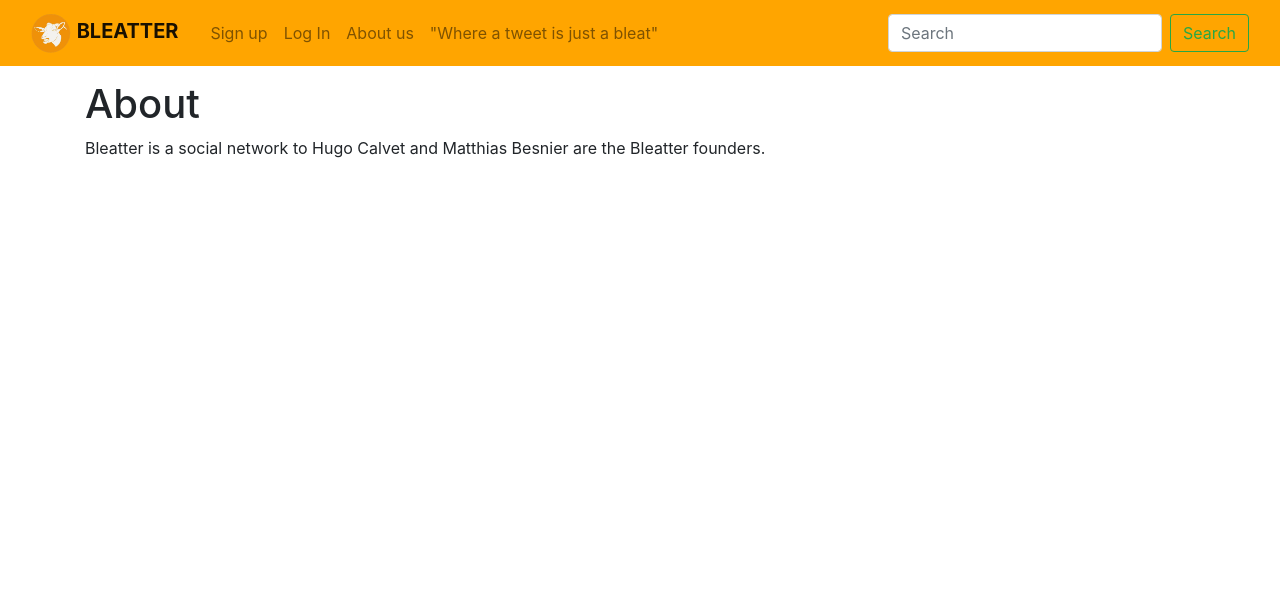
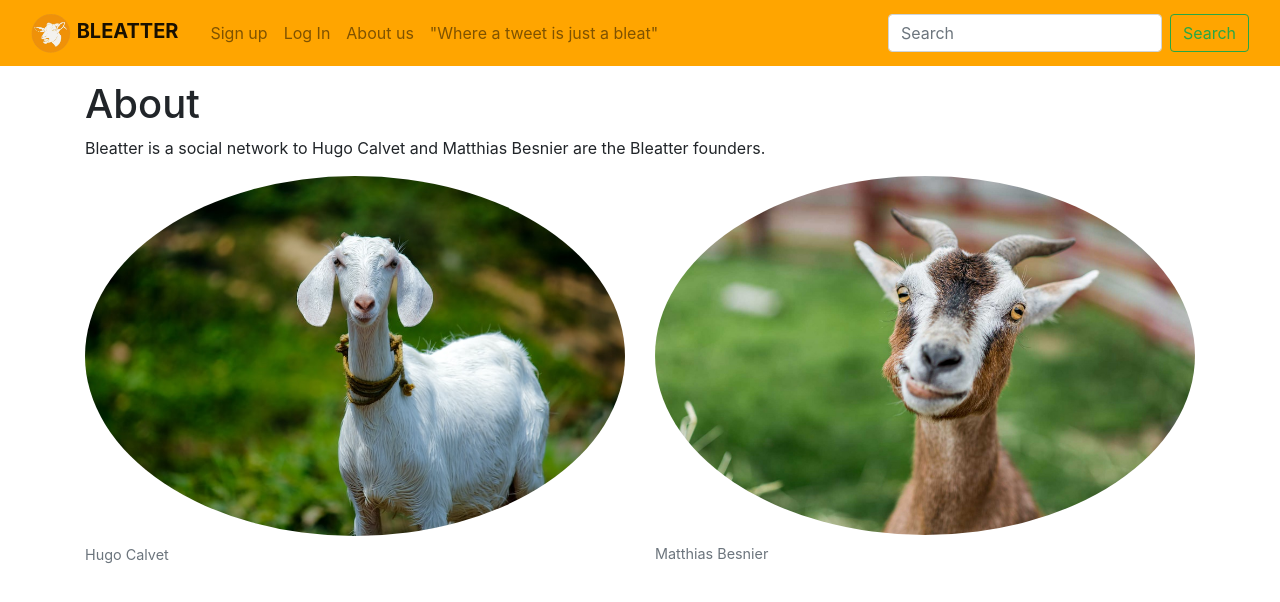
Before and after one commit to Matth-info/Twitter_M1_IDD_Calvet_Besnier, a Flask app: page /about in a window 1280 px wide. Shown: the top 602 px of the page. Run offline with Flask 2, Linux system fonts and the light colour scheme; some libraries are stand-ins or nearby versions.

Commit message:
Update about.html

```diff
--- a/templates/about.html
+++ b/templates/about.html
@@ -4,4 +4,24 @@
 <h1> About </h1>
 <p>Bleatter is a social network to Hugo Calvet and Matthias Besnier are the Bleatter founders.
 </p>
+<div class="row">
+    <div class="col">
+
+        <figure class="figure">
+
+            <img src="{{url_for('static', filename='goat2.jpeg')}}" class="figure-img img-fluid rounded-circle"
+                alt="A goat">
+
+            <figcaption class="figure-caption">Hugo Calvet</figcaption>
+        </figure>
+
+    </div>
+    <div class="col">
+        <figure class="figure">
+            <img src="{{url_for('static', filename='goat1.jpeg')}}" class="figure-img img-fluid rounded-circle"
+                alt="A goat">
+            <figcaption class="figure-caption">Matthias Besnier</figcaption>
+        </figure>
+    </div>
+</div>
 {% endblock %}
```
